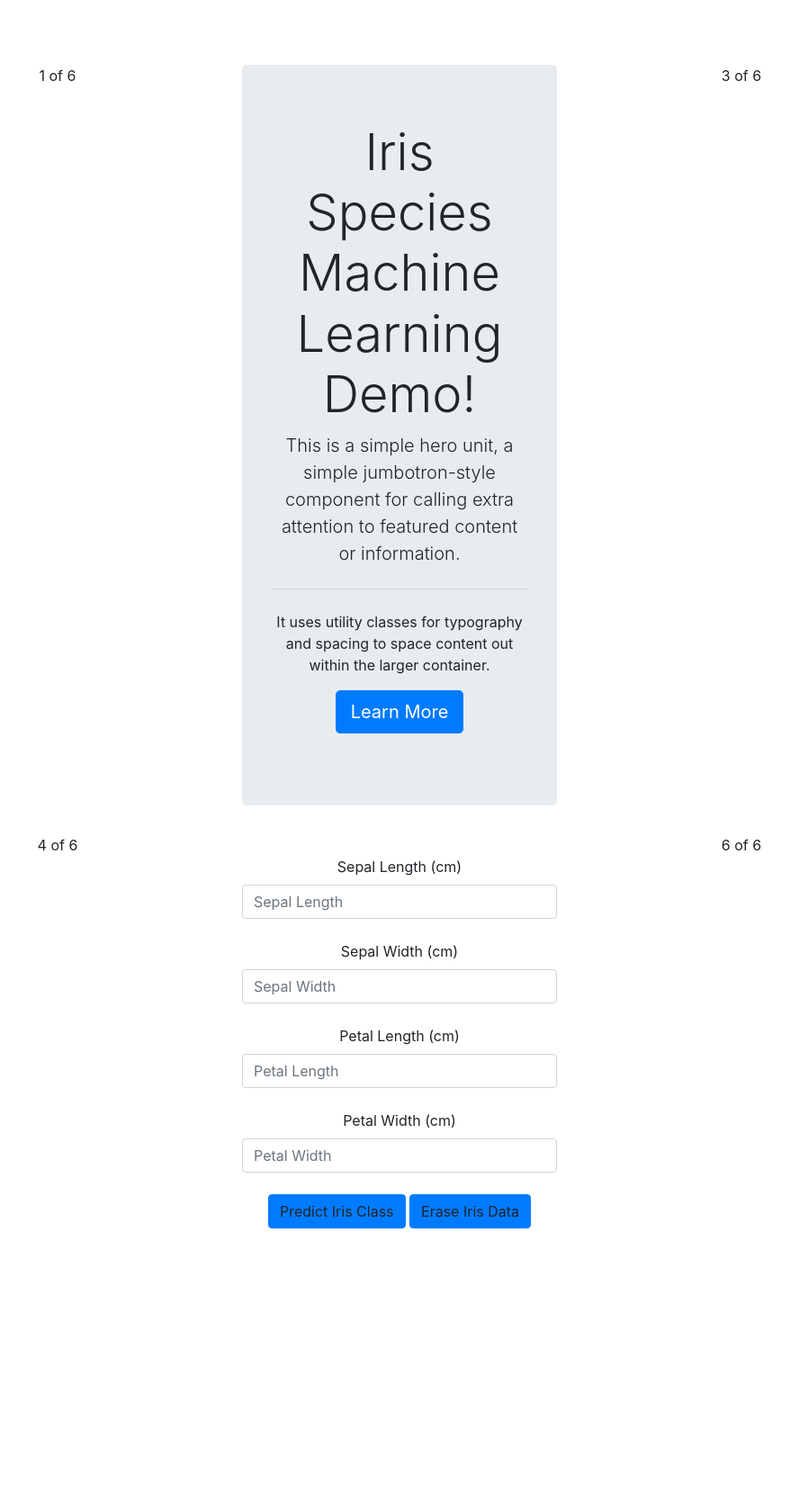
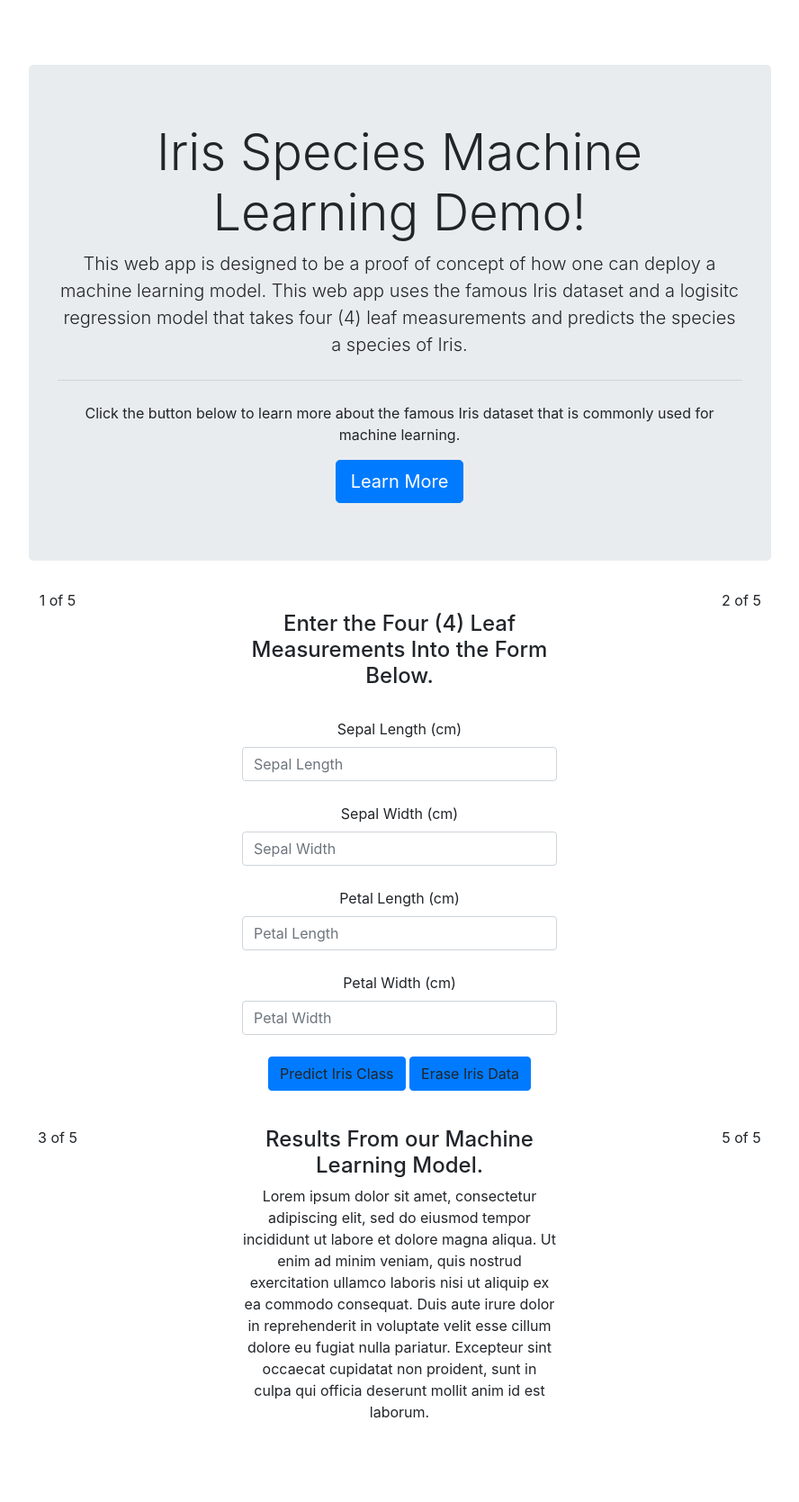
Before and after one commit to grantaguinaldo/full_stack_ml, a Flask app: page / in a window 1280 px wide. Shown: the whole page at 90% size, without its empty margins (196-1084 px from the left). Before the commit the page ends 1365 px from the top, so only its background shows below. Run offline with Flask 2, Linux system fonts and the light colour scheme; some libraries are stand-ins or nearby versions.

Commit message:
more js work needed

```diff
--- a/templates/index.html
+++ b/templates/index.html
@@ -20,43 +20,42 @@
 <br>
 
 <center>
+
     <div class="container">
+      <div class="row">
+          <div class="col">
 
-      <div class="row">
+          </div>
 
-        <div class="col-md">
-          1 of 6
-        </div>
-
-        <div class="col-md">
-
-            <div class="jumbotron">
-                <h2 class="display-4">Iris Species Machine Learning Demo!</h2>
-                  <p class="lead">This is a simple hero unit, a simple jumbotron-style component for calling extra attention to featured content or information.</p>
-                  <hr class="my-4">
-                  <p>It uses utility classes for typography and spacing to space content out within the larger container.</p>
-                  <p class="lead">
-                    <a class="btn btn-primary btn-lg" href="https://en.wikipedia.org/wiki/Iris_flower_data_set" role="button">Learn More</a>
-                  </p>
+            <div class="col-9">
+                <div class="jumbotron">
+                  <h1 class="display-4">Iris Species Machine Learning Demo!</h1>
+                    <p class="lead">This web app is designed to be a proof of concept of how one can deploy a machine learning model. This web app uses the famous Iris dataset and a logisitc regression model that takes four (4) leaf measurements and predicts the species a species of Iris.</p>
+                        <hr class="my-4">
+                    <p>Click the button below to learn more about the famous Iris dataset that is commonly used for machine learning.</p>
+                  <a class="btn btn-primary btn-lg" href="https://en.wikipedia.org/wiki/Iris_flower_data_set" role="button">Learn More</a>
+                </div>
             </div>
 
-        </div>
+          <div class="col">
 
-        <div class="col-md">
-          3 of 6
-        </div>
+          </div>
       </div>
 
       <div class="row">
 
         <div class="col-md">
-          4 of 6
+          1 of 5
         </div>
 
         <div class="col-md">
 
             <form>
               <div class="form-group">
+
+                <br>
+
+                <h4>Enter the Four (4) Leaf Measurements Into the Form Below.</h4>
 
                 <br>
 
@@ -89,7 +88,32 @@
         </div>
 
         <div class="col-md">
-          6 of 6
+          2 of 5
+        </div>
+
+      </div>
+
+      <br>
+
+      <div class="row">
+
+        <div class="col-md">
+          <pr>
+            3 of 5
+          </pr>
+        </div>
+
+        <div class="col-md">
+
+            <h4>Results From our Machine Learning Model.</h4>
+
+            <p>
+              Lorem ipsum dolor sit amet, consectetur adipiscing elit, sed do eiusmod tempor incididunt ut labore et dolore magna aliqua. Ut enim ad minim veniam, quis nostrud exercitation ullamco laboris nisi ut aliquip ex ea commodo consequat. Duis aute irure dolor in reprehenderit in voluptate velit esse cillum dolore eu fugiat nulla pariatur. Excepteur sint occaecat cupidatat non proident, sunt in culpa qui officia deserunt mollit anim id est laborum.
+            </p>
+        </div>
+
+        <div class="col-md">
+          5 of 5
         </div>
 
       </div>
```
